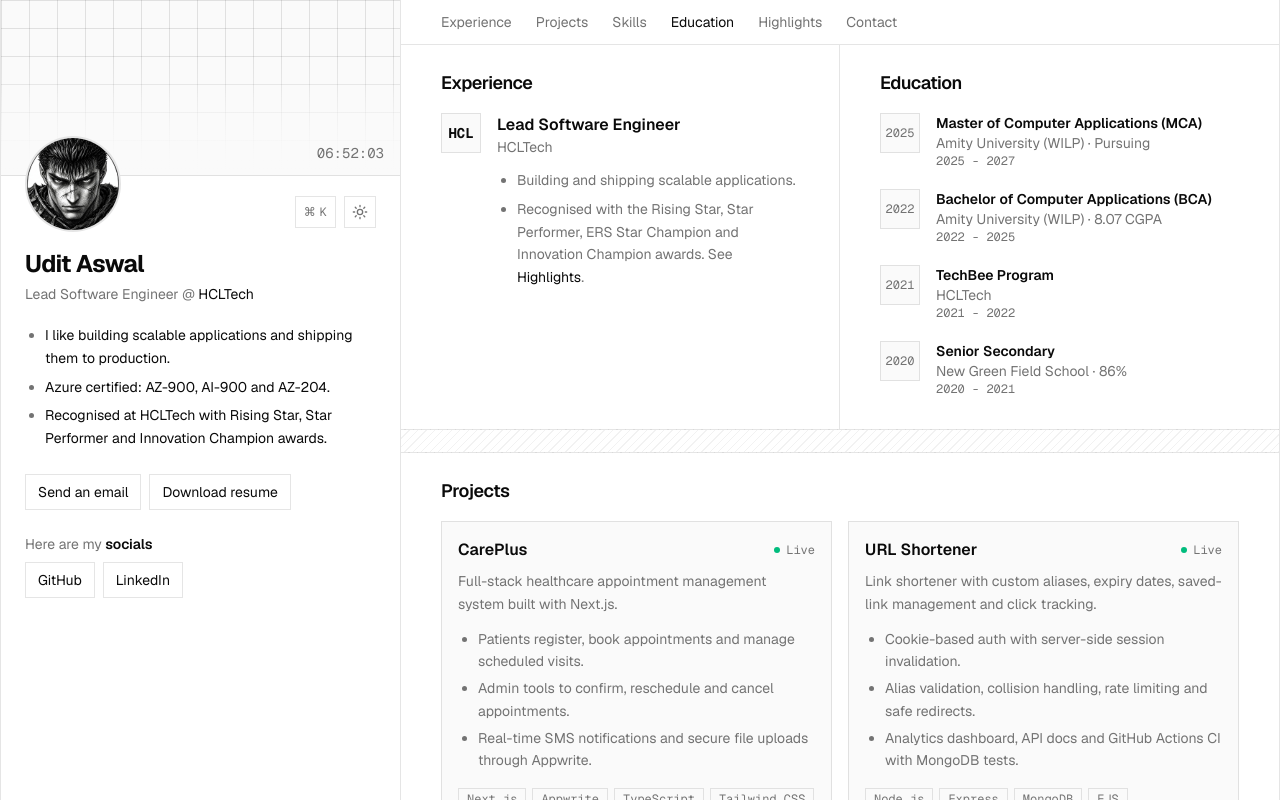
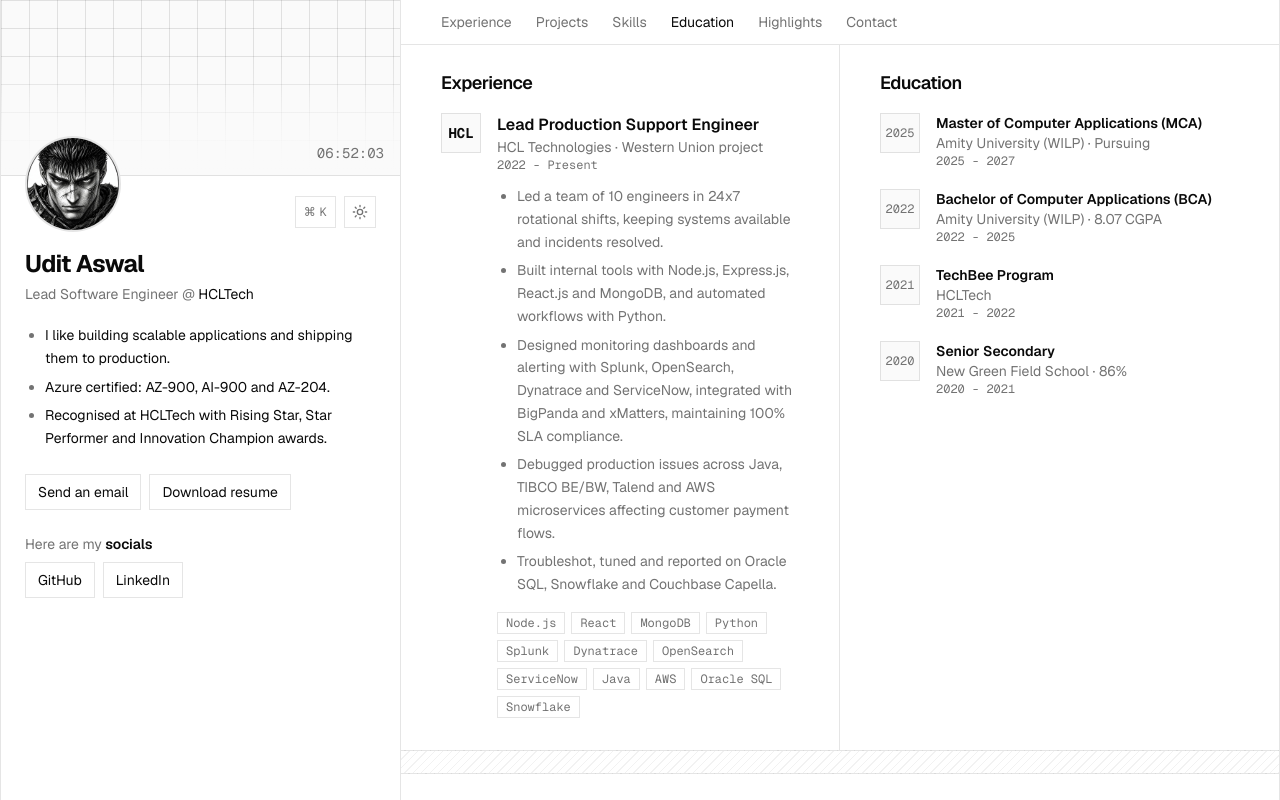
Before and after one commit to uditaswal/Portfolio, a Next.js app: page / in a window 1280 px wide. Shown: the top 800 px of the page. Built offline with nearby package versions, Linux system fonts and the light colour scheme.

Commit message:
Add employment history from resume to Experience section

```diff
--- a/src/app/components/sections/Experience.tsx
+++ b/src/app/components/sections/Experience.tsx
@@ -1,29 +1,37 @@
-import { profile } from "../../data";
-import Section from "../Section";
+import { experience } from "../../data";
+import Section, { Tag } from "../Section";
 
 export default function Experience() {
   return (
     <Section id="experience" title="Experience">
-      <div className="flex gap-4">
+      <ul className="space-y-8">
+        {experience.map((e) => (
+          <li key={e.role} className="flex gap-4">
             <div className="flex size-10 shrink-0 items-center justify-center border bg-card font-mono text-sm font-bold">
               HCL
             </div>
-        <div>
-          <h3 className="font-semibold">{profile.role}</h3>
-          <p className="text-sm text-muted-foreground">{profile.company}</p>
-          <ul className="mt-3 list-disc space-y-1.5 pl-5 text-sm leading-relaxed text-muted-foreground marker:text-muted-foreground">
-            <li>Building and shipping scalable applications.</li>
-            <li>
-              Recognised with the Rising Star, Star Performer, ERS Star Champion
-              and Innovation Champion awards. See{" "}
-              <a href="#highlights" className="text-foreground underline-offset-4 hover:underline">
-                Highlights
-              </a>
-              .
-            </li>
+            <div className="min-w-0">
+              <h3 className="font-semibold">{e.role}</h3>
+              <p className="text-sm text-muted-foreground">
+                {e.company} · {e.detail}
+              </p>
+              <p className="font-mono text-xs text-muted-foreground">
+                {e.period}
+              </p>
+              <ul className="mt-3 list-disc space-y-1.5 pl-5 text-sm leading-relaxed text-muted-foreground">
+                {e.points.map((p) => (
+                  <li key={p}>{p}</li>
+                ))}
               </ul>
+              <div className="mt-4 flex flex-wrap gap-1.5">
+                {e.tags.map((t) => (
+                  <Tag key={t}>{t}</Tag>
+                ))}
               </div>
             </div>
+          </li>
+        ))}
+      </ul>
     </Section>
   );
 }
--- a/src/app/data.ts
+++ b/src/app/data.ts
@@ -171,3 +171,20 @@
     note: "86%",
   },
 ];
+
+export const experience = [
+  {
+    role: "Lead Production Support Engineer",
+    company: "HCL Technologies",
+    detail: "Western Union project",
+    period: "2022 - Present",
+    points: [
+      "Led a team of 10 engineers in 24x7 rotational shifts, keeping systems available and incidents resolved.",
+      "Built internal tools with Node.js, Express.js, React.js and MongoDB, and automated workflows with Python.",
+      "Designed monitoring dashboards and alerting with Splunk, OpenSearch, Dynatrace and ServiceNow, integrated with BigPanda and xMatters, maintaining 100% SLA compliance.",
+      "Debugged production issues across Java, TIBCO BE/BW, Talend and AWS microservices affecting customer payment flows.",
+      "Troubleshot, tuned and reported on Oracle SQL, Snowflake and Couchbase Capella.",
+    ],
+    tags: ["Node.js", "React", "MongoDB", "Python", "Splunk", "Dynatrace", "OpenSearch", "ServiceNow", "Java", "AWS", "Oracle SQL", "Snowflake"],
+  },
+];
```
Lines whose indentation alone changed are shown as unchanged.
